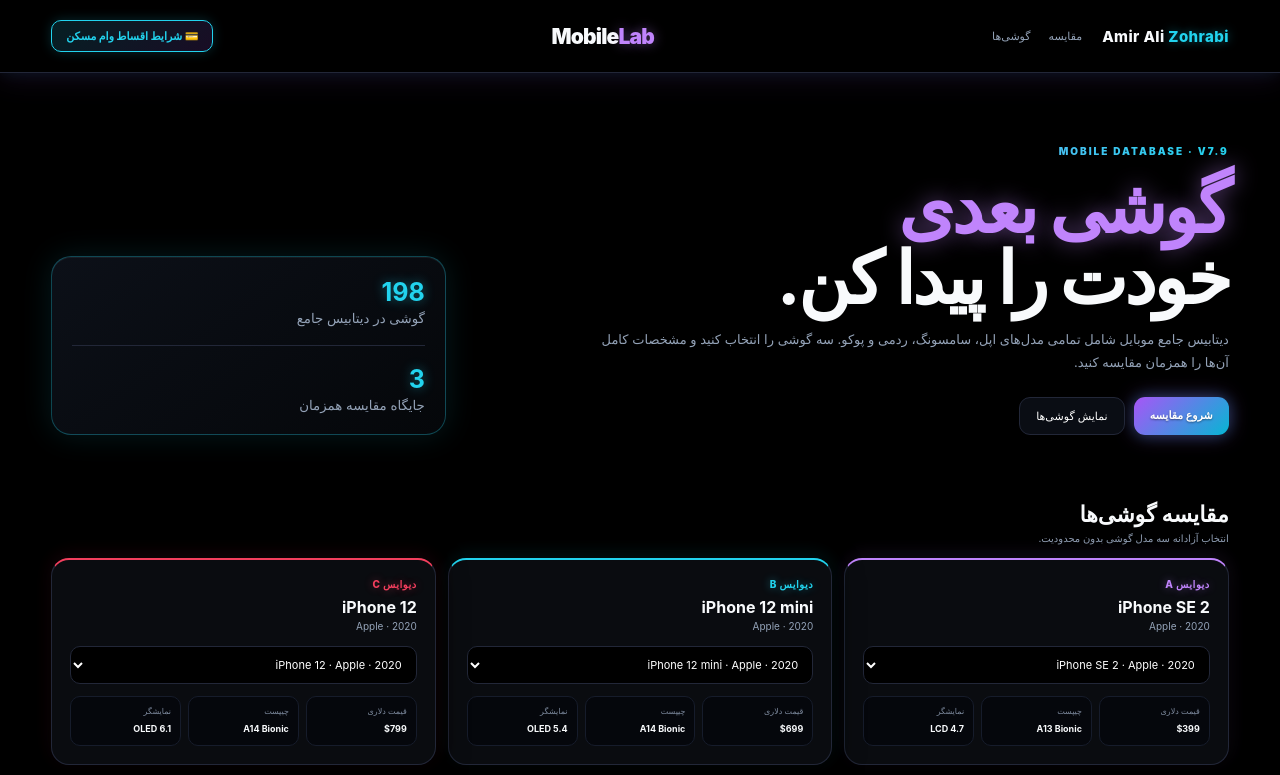
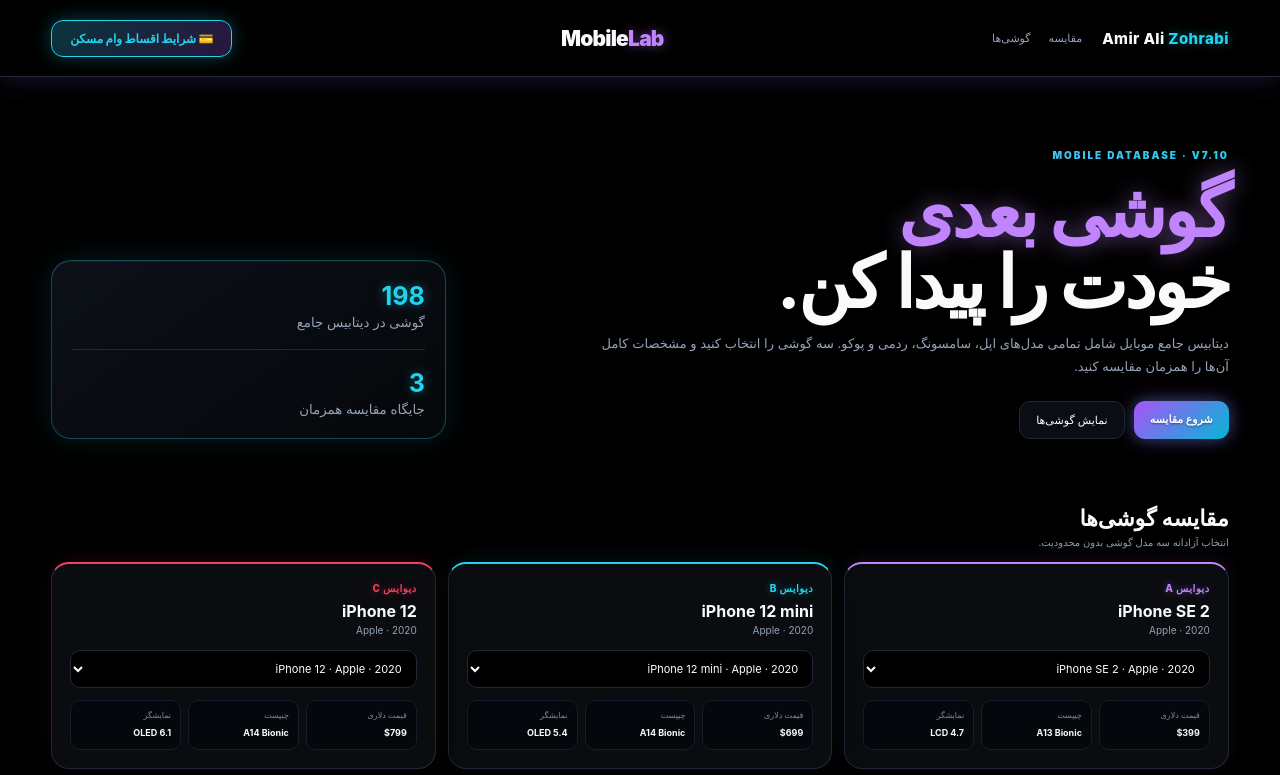
Before and after one commit to ZODIAC2603/Mobile.Lab, a plain HTML site: page index.html in a window 1280 px wide. Shown: the top 775 px of the page. Drawn offline with Linux system fonts and the light colour scheme.

Commit message:
Update index.html

```diff
--- a/index.html
+++ b/index.html
@@ -41,7 +41,7 @@ header{
   z-index:20;
   box-shadow:0 4px 30px rgba(168,85,247,0.12), 0 1px 15px rgba(34,211,238,0.08);
 }
-.nav{height:72px;display:flex;align-items:center;gap:20px;justify-content:space-between}
+.nav{height:76px;display:flex;align-items:center;gap:20px;justify-content:space-between}
 .nav-right{display:flex;align-items:center;gap:20px}
 .name{font-size:15px;font-weight:800;letter-spacing:.4px}
 .name span{color:var(--cyan);text-shadow:0 0 10px var(--cyan-glow)}
@@ -50,26 +50,26 @@ header{
 .navlinks{display:flex;gap:18px;color:var(--muted);font-size:11px}
 .navlinks a:hover{color:var(--cyan);text-shadow:0 0 8px var(--cyan-glow)}
 
-/* استایل دکمه طرح اقساط در بالای صفحه (سمت چپ) */
+/* دکمه بزرگ‌تر و کاملاً چشمگیر برای شرایط اقساط */
 .installment-btn{
-  background:linear-gradient(135deg, rgba(34,211,238,0.15), rgba(168,85,247,0.15));
-  border:1px solid var(--cyan);
+  background:linear-gradient(135deg, rgba(34,211,238,0.25), rgba(168,85,247,0.25));
+  border:1.5px solid var(--cyan);
   color:var(--cyan);
-  padding:8px 14px;
-  border-radius:10px;
-  font-size:11px;
-  font-weight:800;
+  padding:10px 18px;
+  border-radius:12px;
+  font-size:12px;
+  font-weight:900;
   cursor:pointer;
-  box-shadow:0 0 12px rgba(34,211,238,0.2);
-  transition:all 0.2s ease;
+  box-shadow:0 0 18px rgba(34,211,238,0.3);
+  transition:all 0.25s ease;
   display:flex;
   align-items:center;
-  gap:6px;
+  gap:8px;
 }
 .installment-btn:hover{
   background:linear-gradient(135deg,#06b6d4,#a855f7);
   color:#fff;
-  box-shadow:0 0 20px rgba(34,211,238,0.5);
+  box-shadow:0 0 25px rgba(34,211,238,0.6);
   transform:translateY(-1px);
 }
 
@@ -346,7 +346,7 @@ footer{padding:30px 0;color:#64748b;text-align:center;font-size:9px}
       <nav class="navlinks"><a href="#compare">مقایسه</a><a href="#phones">گوشی‌ها</a></nav>
     </div>
     <div class="brand">Mobile<em>Lab</em></div>
-    <!-- دکمه طرح اقساط بالای سایت (سمت چپ) -->
+    <!-- دکمه بزرگ‌تر و جذاب‌تر برای طرح اقساط -->
     <div>
       <button class="installment-btn" id="openInstallmentModal">
         💳 شرایط اقساط وام مسکن
@@ -382,7 +382,7 @@ footer{padding:30px 0;color:#64748b;text-align:center;font-size:9px}
     </div>
 
     <p style="text-align:center;margin:0;font-size:11px;color:var(--cyan);">
-      جهت استعلام و تشکیل پرونده با شماره <b>09212038685</b> تماس بگیرید.
+      جهت کسب اطلاعات بیشتر با شماره <b>09212038685</b> تماس بگیرید.
     </p>
   </div>
 </div>
@@ -390,7 +390,7 @@ footer{padding:30px 0;color:#64748b;text-align:center;font-size:9px}
 <main class="wrap">
 <section class="hero">
 <div>
-<div class="kicker">MOBILE DATABASE · V7.9</div>
+<div class="kicker">MOBILE DATABASE · V7.10</div>
 <h1><span>گوشی بعدی</span><br>خودت را پیدا کن.</h1>
 <p>دیتابیس جامع موبایل شامل تمامی مدل‌های اپل، سامسونگ، ردمی و پوکو. سه گوشی را انتخاب کنید و مشخصات کامل آن‌ها را همزمان مقایسه کنید.</p>
 <div class="actions"><a class="primary" href="#compare">شروع مقایسه</a><button class="ghost" id="openPicker">نمایش گوشی‌ها</button></div>
@@ -447,7 +447,7 @@ footer{padding:30px 0;color:#64748b;text-align:center;font-size:9px}
 <a href="tel:09212038685" class="supportPhone">09212038685</a>
 </div>
 </main>
-<footer>MobileLab V7.9 · Amir Ali Zohrabi</footer>
+<footer>MobileLab V7.10 · Amir Ali Zohrabi</footer>
 
 <script>
 // اسکریپت باز و بسته کردن پنجره اقساط
@@ -456,7 +456,7 @@ document.getElementById('openInstallmentModal').onclick = () => modal.classList.
 document.getElementById('closeInstallmentModal').onclick = () => modal.classList.remove('active');
 modal.onclick = (e) => { if(e.target === modal) modal.classList.remove('active'); };
 
-// دیتابیس کامل و حجیم اصلی شما به‌همراه قیمت دلاری (نسخه بالای ۶۲۰ خط)
+// دیتابیس کامل و حجیم اصلی شما به‌همراه قیمت دلاری
 const phones=[
 ["iPhone SE 2","Apple",2020,"$399","A13 Bionic","4.7 LCD","—","لایتنینگ","۱۲ مگاپیکسل","64GB–256GB"],
 ["iPhone 12 mini","Apple",2020,"$699","A14 Bionic","5.4 OLED","—","لایتنینگ","مجموعه دوربین ۱۲ مگاپیکسلی","64GB–256GB"],
```
